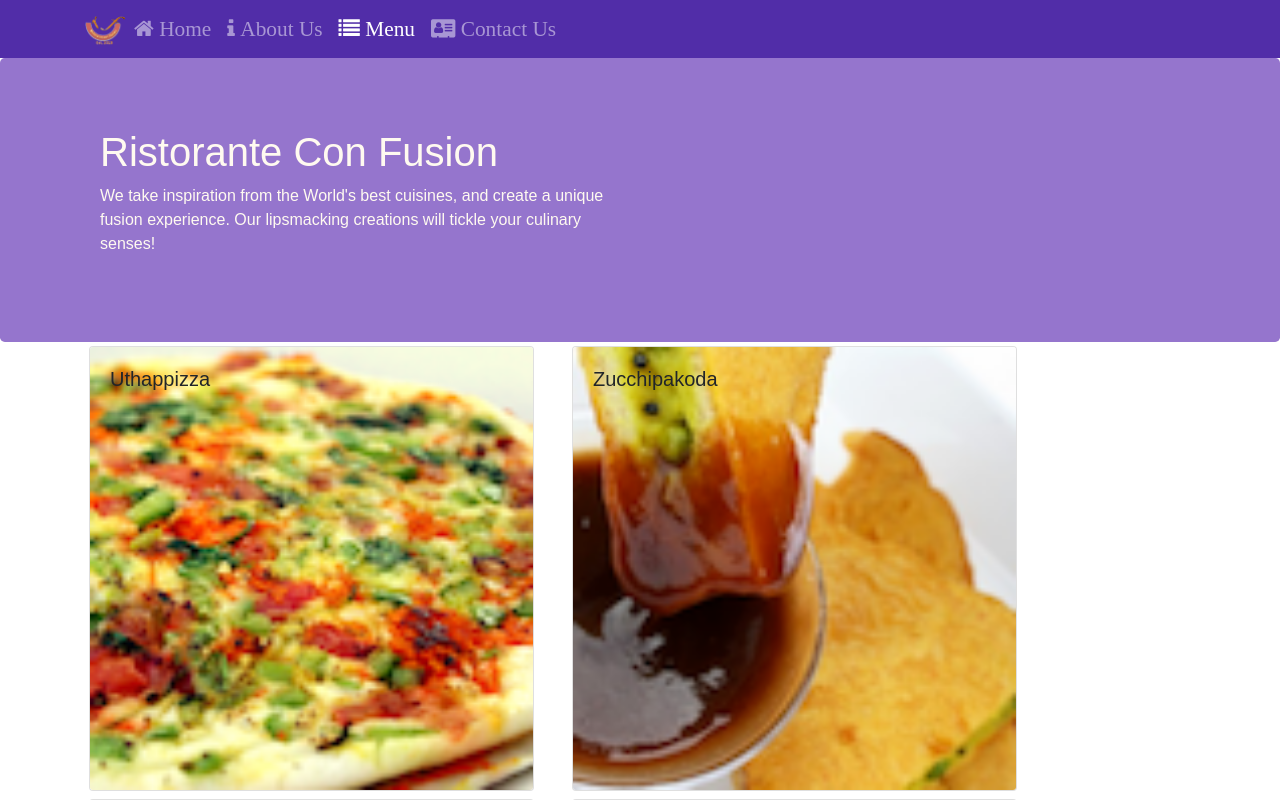
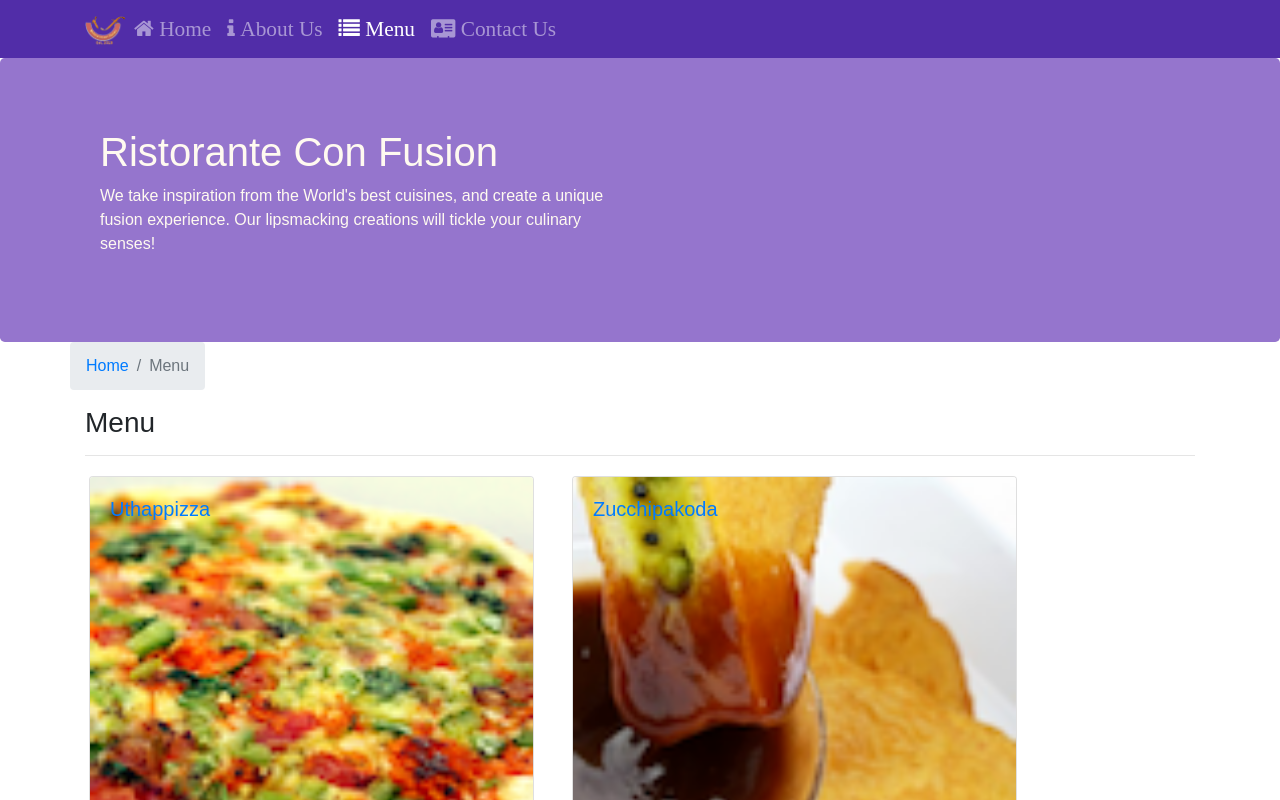
Before and after one commit to BhavanaVanjani/React-Coursera, a React (Create React App) app: page /menu in a window 1280 px wide. Shown: the top 800 px of the page. Built offline with nearby package versions, Linux system fonts and the light colour scheme.

Commit message:
Single Page Applications Part 2

```diff
--- a/src/components/ContactComponent.js
+++ b/src/components/ContactComponent.js
@@ -1,8 +1,20 @@
 import React from 'react';
+import {Breadcrumb,BreadcrumbItem} from 'reactstrap';
+import {Link} from 'react-router-dom';
 
 function Contact(props){
   return(
     <div className="container">
+    <div className="row">
+     <Breadcrumb>
+     <BreadcrumbItem><Link to='/home'>Home</Link></BreadcrumbItem>
+     <BreadcrumbItem active>Contact Us</BreadcrumbItem>
+     </Breadcrumb>
+     <div className="col-12">
+     <h3>Contact Us</h3>
+     <hr/>
+     </div>
+    </div>
     <div className="row row-content">
                <div className="col-12">
                <h3>Location Information</h3>
--- a/src/components/DishdetailComponent.js
+++ b/src/components/DishdetailComponent.js
@@ -1,5 +1,6 @@
 import React from 'react';
-import {Card,CardImg,CardText,CardBody,CardTitle} from 'reactstrap';
+import {Card,CardImg,CardText,CardBody,CardTitle,Breadcrumb,BreadcrumbItem} from 'reactstrap';
+import {Link} from 'react-router-dom';
 
 // componentDidMount(){
 //   console.log('DishDetail Component componentDidMount invoked');
@@ -59,19 +60,30 @@ import {Card,CardImg,CardText,CardBody,CardTitle} from 'reactstrap';
 
     const DishDetail=(props)=> {
        console.log('DishDetail Component render invoked');
-      const dish = props.selectedDish ;
-      console.log(dish);
-      if(dish != null){
+      //const dish = props.selectedDish ;
+      //console.log(props);
+      if(props.dish != null){
         return (
           <div className="container">
           <div className="row">
-          <div className="col-12 col-md-5 m-1">
-            <RenderDish dish={dish} />
+           <Breadcrumb>
+           <BreadcrumbItem><Link to='/home'>Home</Link></BreadcrumbItem>
+           <BreadcrumbItem><Link to='/menu'>Menu</Link></BreadcrumbItem>
+           <BreadcrumbItem active>{props.dish.name}</BreadcrumbItem>
+           </Breadcrumb>
+           <div className="col-12">
+           <h3>{props.dish.name}</h3>
+           <hr/>
+           </div>
           </div>
-          <div className="col-12 col-md-5 m-1">
-            <RenderComments comments={dish.comments} />
-          </div>
-          </div>
+            <div className="row">
+            <div className="col-12 col-md-5 m-1">
+            <RenderDish dish={props.dish} />
+            </div>
+            <div className="col-12 col-md-5 m-1">
+            <RenderComments comments={props.comments} />
+            </div>
+            </div>
           </div>
         )
       }
--- a/src/components/MainComponent.js
+++ b/src/components/MainComponent.js
@@ -37,12 +37,21 @@ class Main extends Component {
               leader={this.state.leaders.filter((leader) => leader.featured)[0]} />
       );
     }
+
+   const DishwithId = ({match}) => {
+     return(
+       <DishDetail dish={this.state.dishes.filter((dish) => dish.id === parseInt(match.params.dishId,10))[0]}
+        comments={this.state.comments.filter((comment) => comment.dishId === parseInt(match.params.dishId,10))} />
+     );
+   }
+
     return (
       <div>
        <Header />
        <Switch>
        <Route path="/home" component={HomePage} />
        <Route exact path="/menu" component={() => <Menu dishes={this.state.dishes}/>} />
+       <Route path="/menu/:dishId" component={DishwithId} />
        <Route exact path="/contactus" component={Contact} />
        <Redirect to="/home" />
        </Switch>
--- a/src/components/MenuComponent.js
+++ b/src/components/MenuComponent.js
@@ -1,5 +1,6 @@
 import React from 'react';
-import {Card,CardImg,CardImgOverlay,CardTitle} from 'reactstrap';
+import {Card,CardImg,CardImgOverlay,CardTitle,Breadcrumb,BreadcrumbItem} from 'reactstrap';
+import {Link} from 'react-router-dom';
   // constructor(props){
   //    super(props);
   //    console.log('Menu component constructor is invoked');
@@ -12,10 +13,12 @@ import {Card,CardImg,CardImgOverlay,CardTitle} from 'reactstrap';
       function RenderMenuItem({ dish , onClick }){
         return(
           <Card  onClick={() => onClick(dish.id)}>
+          <Link to={`/menu/${dish.id}`}>
             <CardImg width="100%" src={dish.image} alt={dish.name}/>
             <CardImgOverlay>
             <CardTitle>{dish.name}</CardTitle>
             </CardImgOverlay>
+            </Link>
           </Card>
         );
       }
@@ -30,6 +33,16 @@ import {Card,CardImg,CardImgOverlay,CardTitle} from 'reactstrap';
         });
        return(
           <div className="container">
+          <div className="row">
+           <Breadcrumb>
+           <BreadcrumbItem><Link to='/home'>Home</Link></BreadcrumbItem>
+           <BreadcrumbItem active>Menu</BreadcrumbItem>
+           </Breadcrumb>
+           <div className="col-12">
+           <h3>Menu</h3>
+           <hr/>
+           </div>
+          </div>
            <div className="row">
               {menu}
            </div>
```
